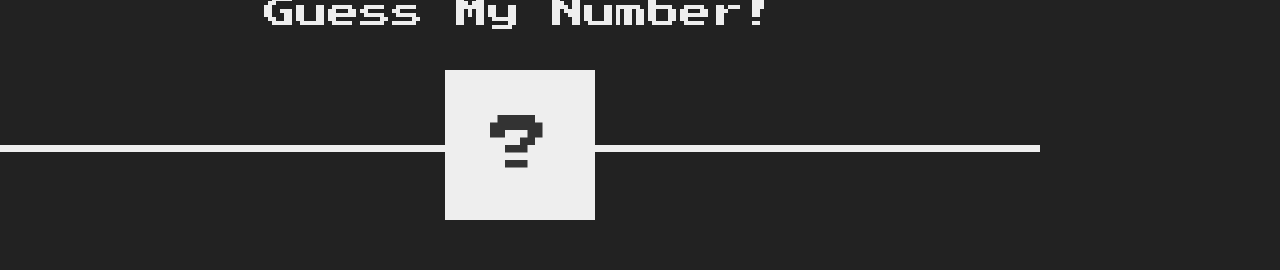
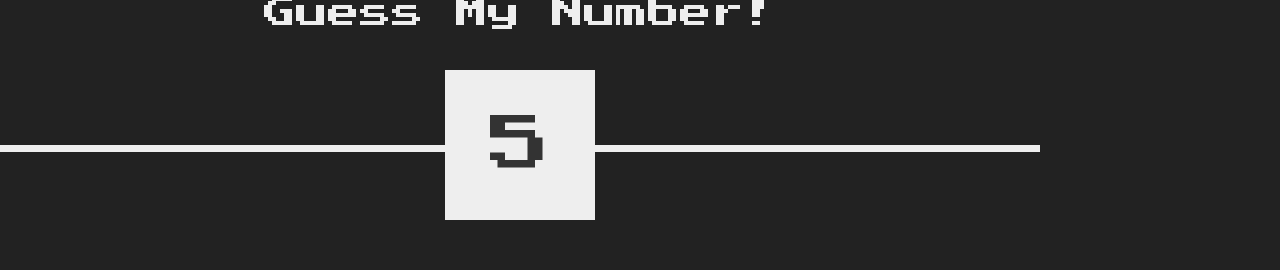
Before and after one commit to Bolaji87/guess-my-number, a React (Vite) app: page / in a window 1280 px wide. Shown: the part 128-398 px from the top of the page. Built offline with nearby package versions, Linux system fonts and the light colour scheme.

Commit message:
feat:add chnages to Header

```diff
--- a/src/Header/Header.jsx
+++ b/src/Header/Header.jsx
@@ -1,12 +1,14 @@
 import React from "react";
 
 export default function Header() {
+  const randomNum = Math.floor(Math.random() * 6 + 1);
+
   return (
     <header>
       <h1>Guess My Number!</h1>
       <p className="between">(Between 1 and 20)</p>
       <button className="btn again">Again!</button>
-      <div className="number">?</div>
+      <div className="number">{randomNum}</div>
     </header>
   );
 }
```
